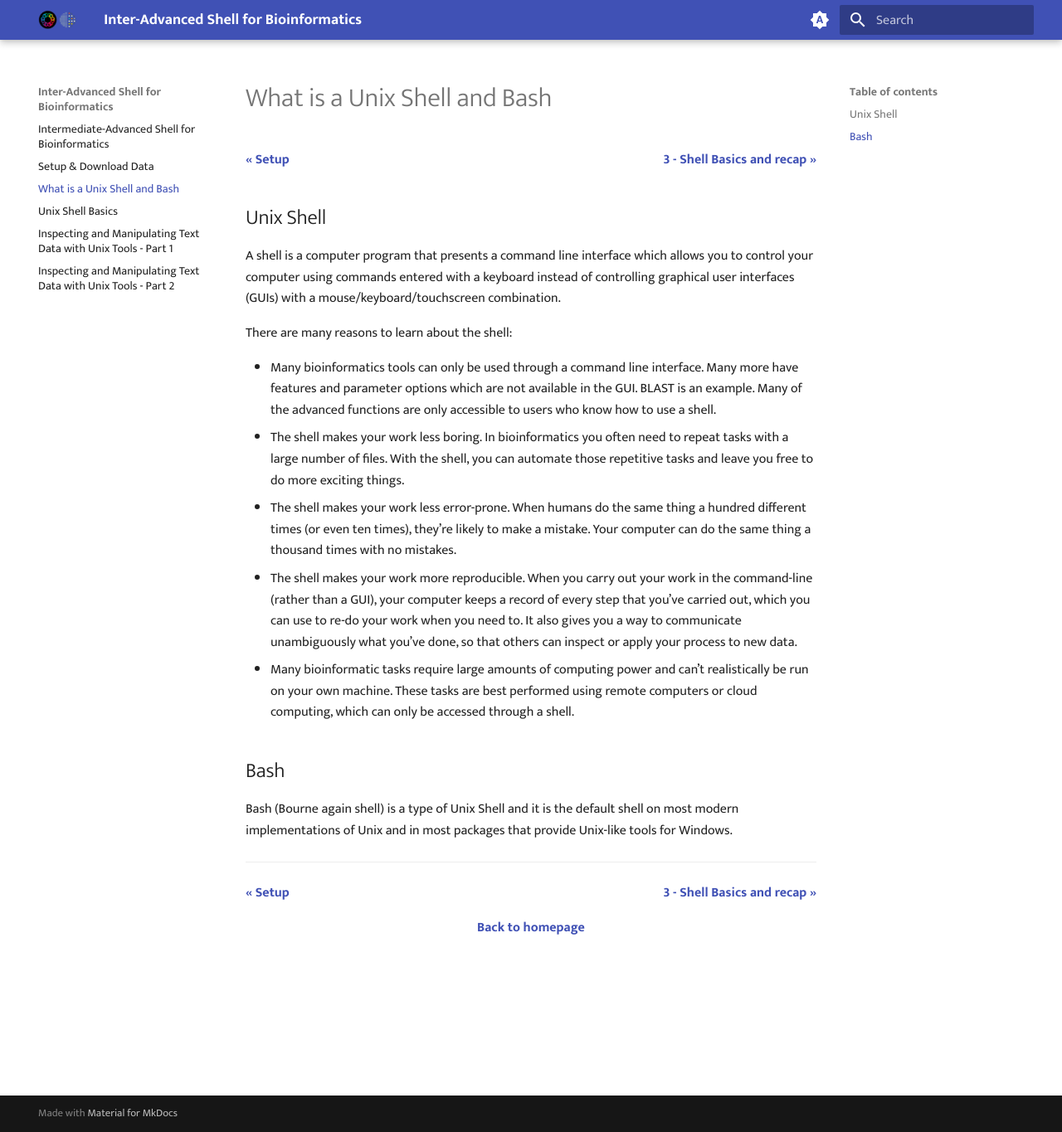
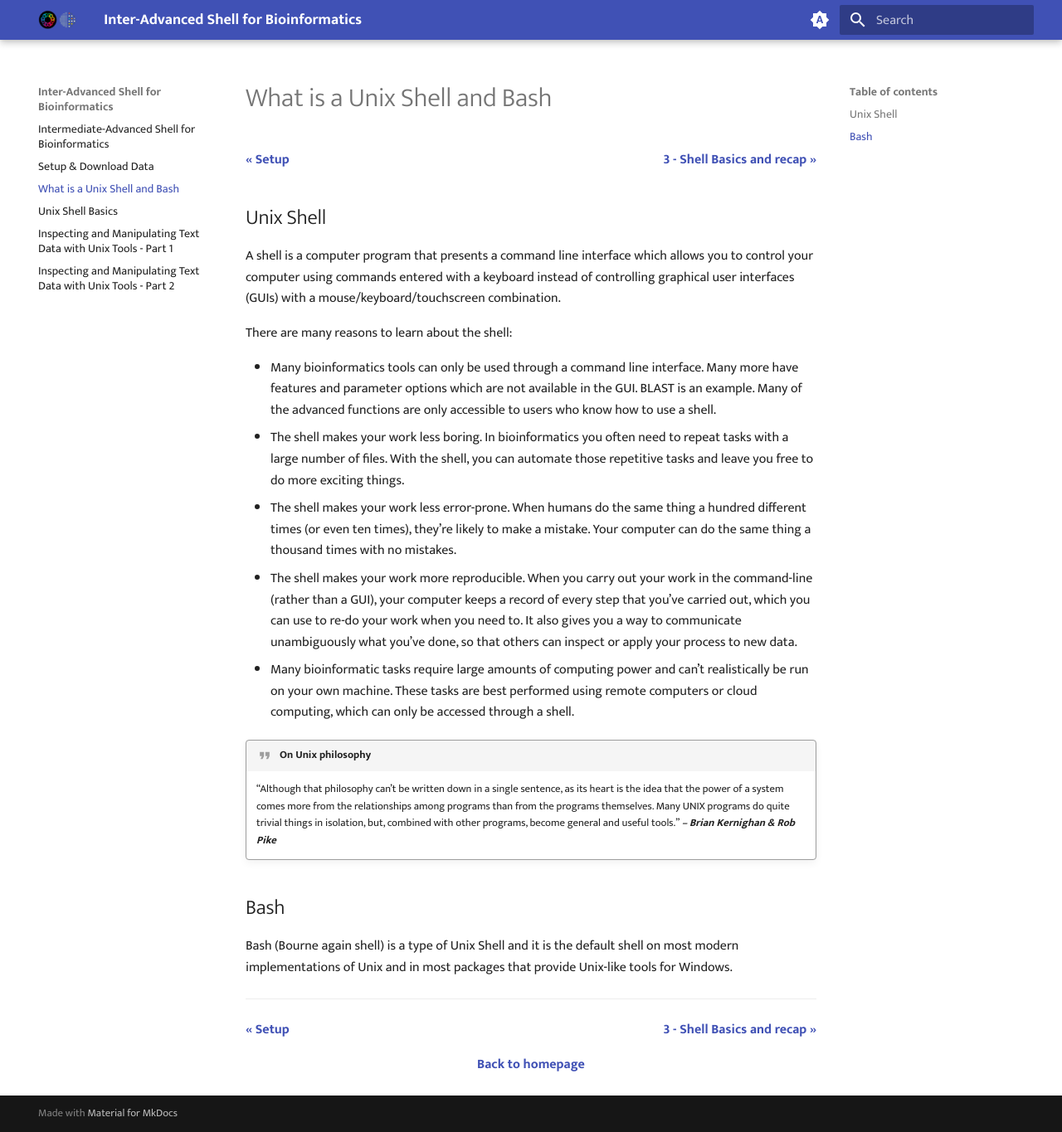
Before and after one commit to GenomicsAotearoa/shell-for-bioinformatics, an MkDocs documentation site: the page built from docs/1_introduction.md, in a window 1280 px wide and 1365 px high. Shown: the whole window at 83% size. Built offline with MkDocs 1.6.1 and Material for MkDocs 9.7.7, drawn with Linux system fonts in a browser that asks for light colours.

Commit message:
on philosphy of Unix

```diff
--- a/docs/1_introduction.md
+++ b/docs/1_introduction.md
@@ -21,6 +21,10 @@ There are many reasons to learn about the shell:
 * The shell makes your work more reproducible. When you carry out your work in the command-line (rather than a GUI), your computer keeps a record of every step that you’ve carried out, which you can use to re-do your work when you need to. It also gives you a way to communicate unambiguously what you’ve done, so that others can inspect or apply your process to new data.
 * Many bioinformatic tasks require large amounts of computing power and can’t realistically be run on your own machine. These tasks are best performed using remote computers or cloud computing, which can only be accessed through a shell.
 
+!!! quote "On Unix philosophy"
+
+    “Although that philosophy can’t be written down in a single sentence, as its heart is the idea that the power of a system comes more from the relationships among programs than from the programs themselves. Many UNIX programs do quite trivial things in isolation, but, combined with other programs, become general and useful tools.” ***– Brian Kernighan & Rob Pike***
+
 ## Bash
 
 Bash (Bourne again shell) is a type of Unix Shell and it is the default shell on most modern implementations of Unix and in most packages that provide Unix-like tools for Windows.
```
